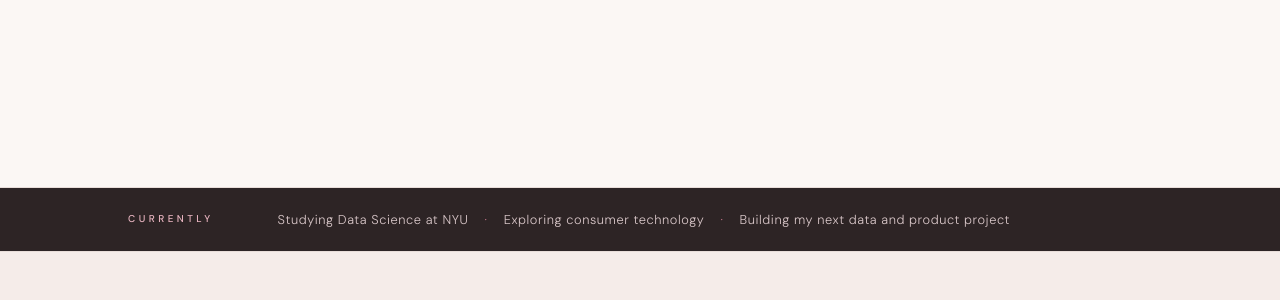
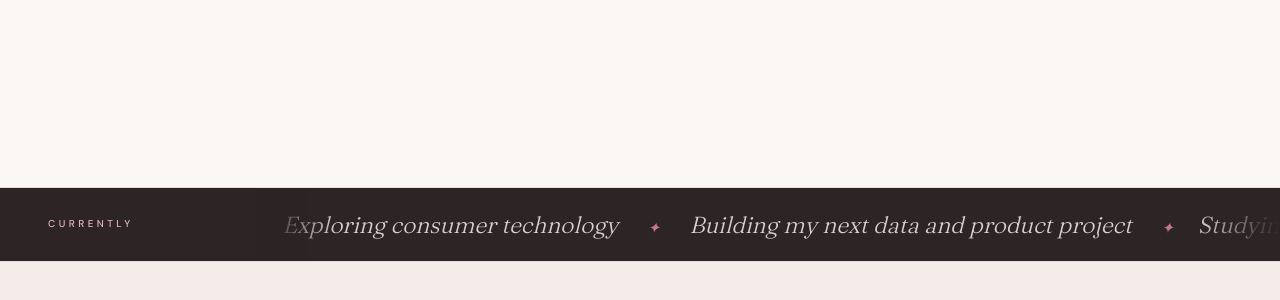
Before and after one commit to zlm228/zahyra-portfolio, a Next.js app: page / in a window 1280 px wide. Shown: the part 2266-2566 px from the top of the page. Built offline with nearby package versions, Linux system fonts and the light colour scheme.

Commit message:
Add signature cursor and moving currently strip

```diff
--- /dev/null
+++ b/app/components/ExperienceEffects.tsx
@@ -0,0 +1,18 @@
+"use client";
+import { useEffect, useState } from "react";
+
+export default function ExperienceEffects() {
+  const [interactive, setInteractive] = useState(false);
+  useEffect(() => {
+    const root = document.documentElement;
+    if (!window.matchMedia("(pointer: fine)").matches || window.matchMedia("(prefers-reduced-motion: reduce)").matches) return;
+    const updateCursor = (event: MouseEvent) => {
+      root.style.setProperty("--cursor-x", `${event.clientX}px`); root.style.setProperty("--cursor-y", `${event.clientY}px`);
+      setInteractive(Boolean((event.target as Element | null)?.closest("a, button, summary")));
+    };
+    const updateScroll = () => root.style.setProperty("--page-scroll", `${window.scrollY}px`);
+    document.body.classList.add("has-custom-cursor"); window.addEventListener("mousemove", updateCursor, { passive: true }); window.addEventListener("scroll", updateScroll, { passive: true }); updateScroll();
+    return () => { document.body.classList.remove("has-custom-cursor"); window.removeEventListener("mousemove", updateCursor); window.removeEventListener("scroll", updateScroll); };
+  }, []);
+  return <div className={`custom-cursor${interactive ? " is-interactive" : ""}`} aria-hidden="true"><span>✦</span></div>;
+}
--- a/app/globals.css
+++ b/app/globals.css
@@ -46,6 +46,14 @@ p,h1,h2,h3,blockquote { margin-top:0; }
 .scroll-cue { position:absolute; bottom:1.6rem; left:50%; z-index:2; margin:0; color:var(--muted); font-size:.55rem; letter-spacing:.2em; text-transform:uppercase; transform:translateX(-50%); }
 .scroll-cue span { display:inline-block; margin-left:.45rem; animation:cue 1.8s ease-in-out infinite; }
 @keyframes cue { 50% { transform:translateY(5px); } }
+.custom-cursor { position:fixed; top:0; left:0; z-index:9999; display:grid; width:34px; height:34px; place-items:center; border:1px solid rgba(196,118,138,.5); border-radius:50%; color:var(--rose); background:rgba(251,247,244,.62); box-shadow:0 5px 22px rgba(196,118,138,.18); pointer-events:none; opacity:0; transform:translate(calc(var(--cursor-x, -100px) - 50%),calc(var(--cursor-y, -100px) - 50%)); backdrop-filter:blur(5px); transition:width .2s ease,height .2s ease,background .2s ease,color .2s ease,opacity .2s ease; }
+.custom-cursor span { font-size:.75rem; line-height:1; animation:cursor-spin 7s linear infinite; }
+.has-custom-cursor,.has-custom-cursor a,.has-custom-cursor button,.has-custom-cursor summary { cursor:none; }
+.has-custom-cursor .custom-cursor { opacity:1; }
+.custom-cursor.is-interactive { width:48px; height:48px; color:var(--cream); background:rgba(196,118,138,.88); }
+@keyframes cursor-spin { to { transform:rotate(360deg); } }
+.hero .sparkle-one { transform:translateY(calc(var(--page-scroll, 0px) * .09)); }
+.hero .sparkle-two { transform:translateY(calc(var(--page-scroll, 0px) * -.07)); }
 
 .portrait-story { display:grid; grid-template-columns:minmax(280px,.82fr) minmax(0,1.18fr); gap:clamp(2rem,7vw,6rem); align-items:center; margin-bottom:clamp(5rem,9vw,8rem); }
 .portrait-frame { position:relative; display:grid; min-height:560px; place-items:center; overflow:hidden; border-radius:13rem 13rem 1.5rem 1.5rem; background:linear-gradient(145deg,#eee5f4 0%,#f4dfe6 48%,#e8c7d0 100%); box-shadow:0 30px 70px rgba(74,53,56,.12); isolation:isolate; }
@@ -60,11 +68,14 @@ p,h1,h2,h3,blockquote { margin-top:0; }
 .portrait-copy dt { color:var(--muted); font-size:.58rem; font-weight:500; letter-spacing:.17em; text-transform:uppercase; }
 .portrait-copy dd { margin:0; color:var(--dark); font-size:.92rem; }
 
-.currently { overflow:hidden; border-block:1px solid var(--border); background:var(--charcoal); color:var(--cream); }
-.currently-inner { display:flex; gap:clamp(2rem,5vw,5rem); align-items:center; max-width:1120px; margin:0 auto; padding:1.35rem clamp(1.25rem,4vw,3rem); }
-.currently .eyebrow { flex:none; color:var(--blush); }
-.currently-inner>p:last-child { margin:0; color:#d9c7c9; font-size:.8rem; font-weight:300; letter-spacing:.045em; }
-.currently-inner span { margin-inline:.75rem; color:var(--rose); }
+.currently { position:relative; display:flex; align-items:center; overflow:hidden; border-block:1px solid var(--border); background:var(--charcoal); color:var(--cream); }
+.currently-label { position:relative; z-index:2; flex:none; width:clamp(150px,20vw,260px); margin:0; padding:1.7rem clamp(1.25rem,4vw,3rem); color:var(--blush); background:var(--charcoal); box-shadow:20px 0 28px var(--charcoal); }
+.marquee { min-width:0; overflow:hidden; mask-image:linear-gradient(90deg,transparent,#000 8%,#000 92%,transparent); }
+.marquee-track { display:flex; width:max-content; animation:marquee 25s linear infinite; }
+.marquee-track p { flex:none; margin:0; padding:1.55rem 0; color:#ddcfd1; font:italic 300 clamp(1.1rem,2vw,1.45rem)/1 var(--display); white-space:nowrap; }
+.marquee-track span { margin:0 1.5rem; color:var(--rose); font-size:.65em; }
+.currently:hover .marquee-track { animation-play-state:paused; }
+@keyframes marquee { to { transform:translateX(-50%); } }
 
 .project-image-link::after { content:""; position:absolute; inset:0; z-index:2; background:linear-gradient(180deg,transparent 60%,rgba(45,36,37,.55)); opacity:0; transition:opacity .35s ease; }
 .image-action { position:absolute; right:1rem; bottom:1rem; z-index:3; padding:.7rem 1rem; border-radius:99px; background:rgba(251,247,244,.92); color:var(--charcoal); font-size:.58rem; font-weight:500; letter-spacing:.12em; text-transform:uppercase; opacity:0; transform:translateY(8px); transition:opacity .35s ease,transform .35s ease; }
@@ -131,7 +142,7 @@ p,h1,h2,h3,blockquote { margin-top:0; }
 @media (max-width:800px) {
   .portrait-story,.case-body,.case-gallery figure { grid-template-columns:1fr; }
   .portrait-frame { min-height:460px; }
-  .currently-inner { display:block; }.currently .eyebrow { margin-bottom:.7rem; }.currently-inner span { margin-inline:.3rem; }
+  .currently-label { width:auto; padding-right:1rem; }
   .capability-grid { grid-template-columns:1fr; }
   .capability-card { min-height:280px; }
   .image-action { display:none; }
@@ -144,3 +155,8 @@ p,h1,h2,h3,blockquote { margin-top:0; }
   .scroll-cue { display:none; }
   .case-narrative article { grid-template-columns:35px 1fr; gap:1rem; }
 }
+@media (prefers-reduced-motion:reduce) {
+  .marquee-track { animation:none; }
+  .custom-cursor { display:none; }
+  .hero .sparkle-one,.hero .sparkle-two { transform:none; }
+}
--- a/app/page.tsx
+++ b/app/page.tsx
@@ -1,6 +1,7 @@
 import Image from "next/image";
 import Link from "next/link";
 import ScrollProgress from "./components/ScrollProgress";
+import ExperienceEffects from "./components/ExperienceEffects";
 import { capabilities, projects } from "./data/projects";
 
 function SectionHeading({ eyebrow, children }: { eyebrow: string; children: React.ReactNode }) {
@@ -10,6 +11,7 @@ function SectionHeading({ eyebrow, children }: { eyebrow: string; children: Reac
 export default function Home() {
   return <main>
     <ScrollProgress />
+    <ExperienceEffects />
     <header className="site-header">
       <a className="wordmark" href="#home" aria-label="Zahyra Otero, home">zo.</a>
       <nav className="desktop-nav" aria-label="Primary navigation"><a href="#about">About</a><a href="#projects">Projects</a><a href="#capabilities">Capabilities</a><a href="#connect">Connect</a></nav>
@@ -19,7 +21,7 @@ export default function Home() {
     <section className="hero" id="home">
       <div className="glow glow-one" aria-hidden="true" /><div className="glow glow-two" aria-hidden="true" />
       <span className="sparkle sparkle-one" aria-hidden="true">✦</span><span className="sparkle sparkle-two" aria-hidden="true">✦</span>
-      <div className="hero-content"><p className="eyebrow">Hello, I&apos;m</p><h1>Zahyra Otero</h1><p className="hero-kicker">Data · Product · Thoughtful Technology</p><div className="rule" /><p className="hero-meta">NYU · Data Science Major · Business Studies Minor · Class of 2028</p><p className="hero-intro">I turn everyday problems into useful technology that feels clear, accessible, and enjoyable to use.</p><a className="button" href="#projects">Explore my work <span aria-hidden="true">↓</span></a></div>
+      <div className="hero-content"><p className="eyebrow">Hello, I&apos;m</p><h1>Zahyra Otero</h1><p className="hero-kicker">Data · Product · Thoughtful Technology</p><div className="rule" /><p className="hero-meta">NYU · Data Science Major · Business Studies Minor · Class of 2028</p><p className="hero-intro">I notice the little things that make everyday life harder, then figure out how technology could make them better.</p><a className="button" href="#projects">Explore my work <span aria-hidden="true">↓</span></a></div>
       <p className="scroll-cue" aria-hidden="true">Scroll to discover <span>↓</span></p>
     </section>
 
@@ -33,7 +35,7 @@ export default function Home() {
       </div>
     </div></section>
 
-    <section className="currently" aria-label="What Zahyra is currently doing"><div className="currently-inner"><p className="eyebrow">Currently</p><p>Studying Data Science at NYU <span>·</span> Exploring consumer technology <span>·</span> Building my next data and product project</p></div></section>
+    <section className="currently" aria-label="What Zahyra is currently doing"><p className="currently-label eyebrow">Currently</p><div className="marquee"><div className="marquee-track"><p>Studying Data Science at NYU <span>✦</span> Exploring consumer technology <span>✦</span> Building my next data and product project <span>✦</span></p><p aria-hidden="true">Studying Data Science at NYU <span>✦</span> Exploring consumer technology <span>✦</span> Building my next data and product project <span>✦</span></p></div></div></section>
 
     <section className="section projects" id="projects"><div className="section-inner"><SectionHeading eyebrow="Selected work">Projects &amp; experience <span aria-hidden="true">✦</span></SectionHeading>
       <div className="project-list">{projects.map(project => <article className="project-card reveal" key={project.name}>
```
